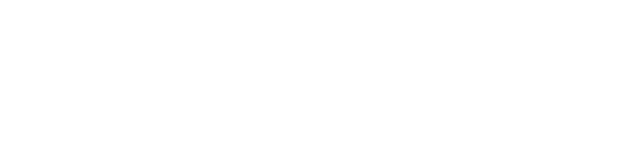
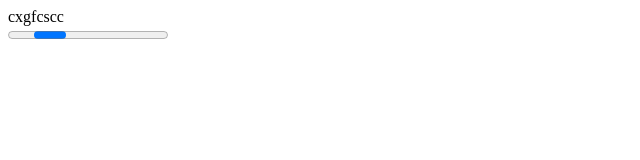
Before and after one commit to dev18Loper/Git-for-practise-set-2, a plain HTML site: page index.html in a window 1280 px wide. Shown: the whole page, without its empty margins (0-640 px from the left). Drawn offline with Linux system fonts and the light colour scheme.

Commit message:
Some changes are done

```diff
--- a/index.html
+++ b/index.html
@@ -7,7 +7,8 @@
     <title>Document</title>
 </head>
 <body>
+    <picture>cxgfcscc</picture>
     <div a="S"></div>
-
+    <progress>sbhfdbdsbjk</progress>
 </body>
 </html>
```
Also changed, not shown: diggi.html (+1 -1 lines).
